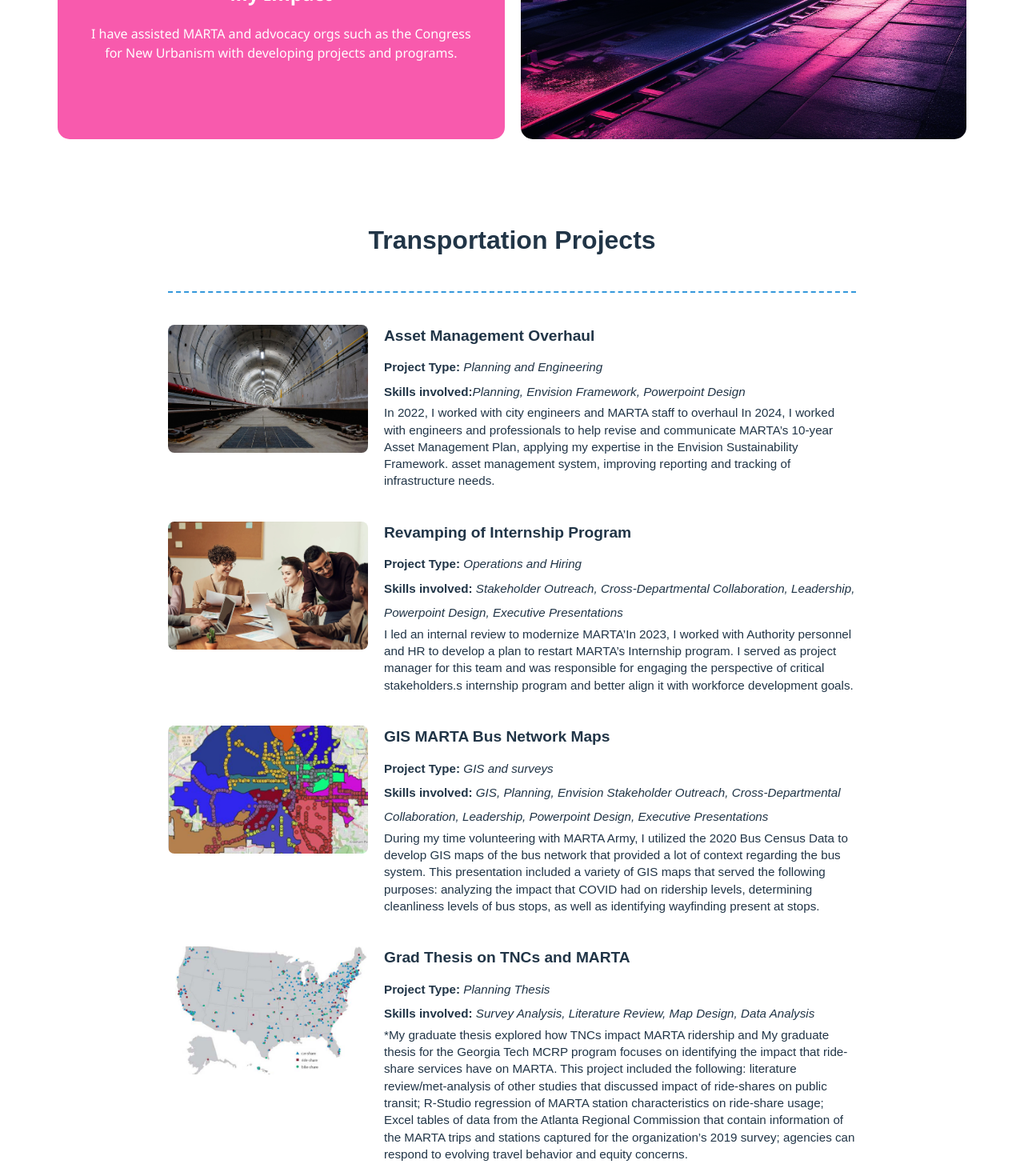
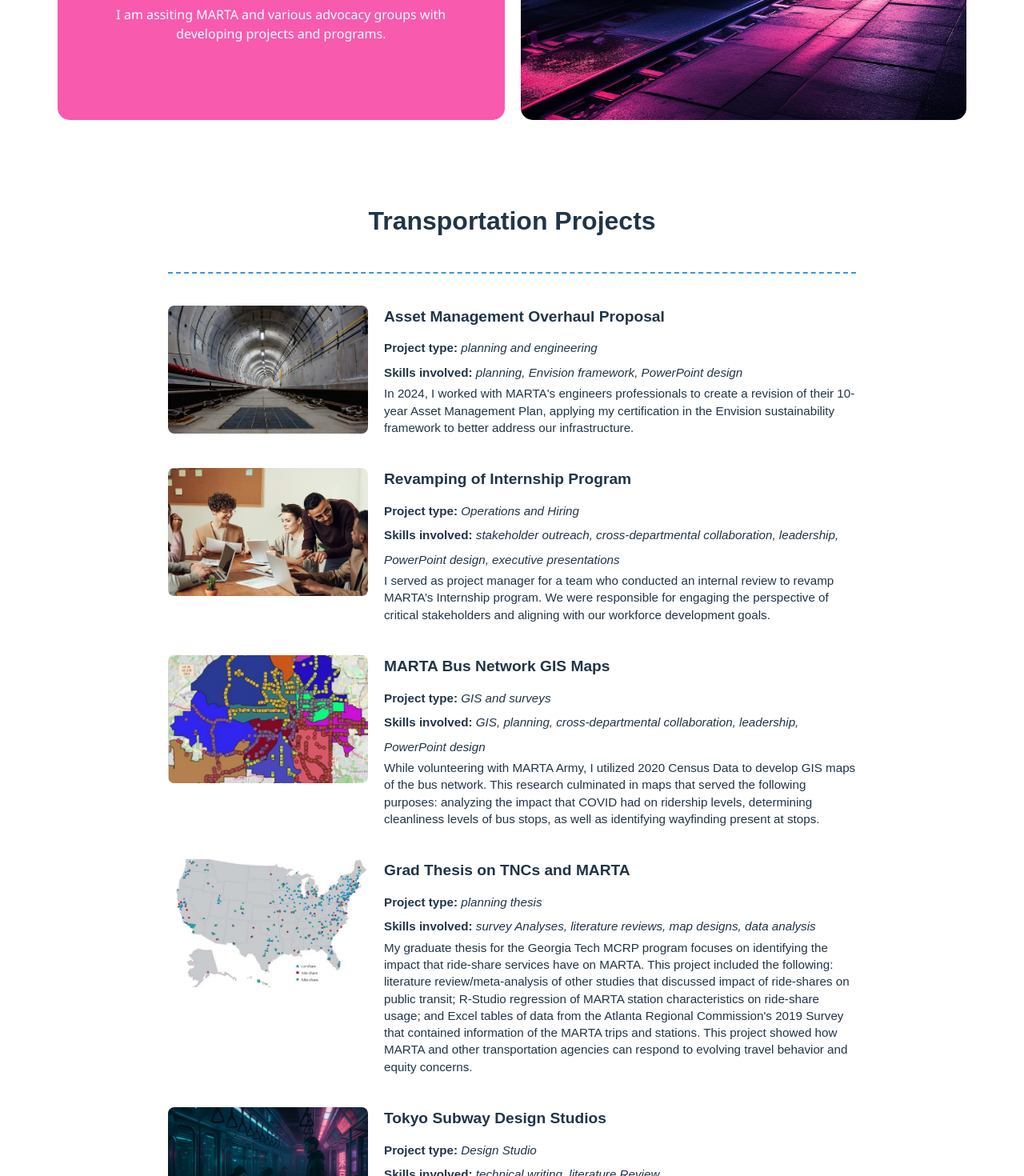
Before and after one commit to zstarbuck/zachary-starbuck-portfolio, a React (Vite) app: page / in a window 1280 px wide. Shown: the part 1330-2800 px from the top of the page at 80% size. Built offline with nearby package versions, Linux system fonts and the light colour scheme.

Commit message:
edits to home, about and projects

```diff
--- a/src/components/about/About.jsx
+++ b/src/components/about/About.jsx
@@ -9,7 +9,7 @@
           <div className="dot" />
           <h2>My Expertise</h2>
           <p>
-            As a transportation professional and urbanist advocate, I specialize in managing administrative work,
+            As a transportation professional and urbanist, I specialize in managing administrative work,
             data analysis, and stakeholder engagement.
           </p>
         </div>
@@ -18,7 +18,7 @@
           <div className="dot" />
           <h2>My Approach</h2>
           <p>
-            I believe in a collaborative, cross-functional approach to transportation efforts that seeks to
+            I believe in a collaborative, cross-functional approach to transportation efforts that seek to
             “meet people where they are.”
           </p>
         </div>
@@ -27,7 +27,7 @@
           <div className="dot" />
           <h2>My Impact</h2>
           <p>
-            I have assisted MARTA and advocacy orgs such as the Congress for New Urbanism with developing projects
+            I am assiting MARTA and various advocacy groups with developing projects
             and programs.
           </p>
         </div>
--- a/src/components/home/Home.jsx
+++ b/src/components/home/Home.jsx
@@ -28,8 +28,8 @@
             and Advocacy
           </h1>
           <p className="description">
-            Zachary Starbuck is a transportation professional and advocate based in Stone Mountain, GA with
-            experience in public transit planning, data analysis, policy advocacy, and community outreach.
+            I am a transportation professional and advocate with experience
+            in public transit planning, data analysis, policy advocacy, and community outreach.
           </p>
         </div>
       </section>
--- a/src/components/projects/Projects.jsx
+++ b/src/components/projects/Projects.jsx
@@ -2,78 +2,78 @@
 
 const projects = [
   {
-    title: "Asset Management Overhaul",
+    title: "Asset Management Overhaul Proposal",
     id: "Asset",
     type: {
-      title: "Project Type: ",
-      text: "Planning and Engineering"
+      title: "Project type: ",
+      text: "planning and engineering"
     },
     skills:{
-      title:"Skills involved:",
-      text:"Planning, Envision Framework, Powerpoint Design"
+      title:"Skills involved: ",
+      text:"planning, Envision framework, PowerPoint design"
     },
     description:
-      "In 2022, I worked with city engineers and MARTA staff to overhaul In 2024, I worked with engineers and professionals to help revise and communicate MARTA’s 10-year Asset Management Plan, applying my expertise in the Envision Sustainability Framework. asset management system, improving reporting and tracking of infrastructure needs.",
+      "In 2024, I worked with MARTA's engineers professionals to create a revision of their 10-year Asset Management Plan, applying my certification in the Envision sustainability framework to better address our infrastructure.",
     image: "/assetmgmt.png",
   },
   {
     title: "Revamping of Internship Program",
     id: "Intern",
     type: {
-      title: "Project Type: ",
+      title: "Project type: ",
       text: "Operations and Hiring"
     },
     skills:{
       title:"Skills involved: ",
-      text:"Stakeholder Outreach, Cross-Departmental Collaboration, Leadership, Powerpoint Design, Executive Presentations"
+      text:"stakeholder outreach, cross-departmental collaboration, leadership, PowerPoint design, executive presentations"
     },
     description:
-      "I led an internal review to modernize MARTA’In 2023, I worked with Authority personnel and HR to develop a plan to restart MARTA’s Internship program.  I served as project manager for this team and was responsible for engaging the perspective of critical stakeholders.s internship program and better align it with workforce development goals.",
+      "I served as project manager for a team who conducted an internal review to revamp MARTA’s Internship program. We were responsible for engaging the perspective of critical stakeholders and aligning with our workforce development goals.",
     image: "/internship.png",
   },
   {
-    title: "GIS MARTA Bus Network Maps",
+    title: "MARTA Bus Network GIS Maps",
     id: "GIS",
     type: {
-      title: "Project Type: ",
+      title: "Project type: ",
       text: "GIS and surveys"
     },
     skills:{
       title:"Skills involved: ",
-      text:"GIS, Planning, Envision Stakeholder Outreach, Cross-Departmental Collaboration, Leadership, Powerpoint Design, Executive Presentations"
+      text:"GIS, planning, cross-departmental collaboration, leadership, PowerPoint design"
     },
     description:
-      "During my time volunteering with MARTA Army, I utilized the 2020 Bus Census Data to develop GIS maps of the bus network that provided a lot of context regarding the bus system. This presentation included a variety of GIS maps that served the following purposes: analyzing the impact that COVID had on ridership levels, determining cleanliness levels of bus stops, as well as identifying wayfinding present at stops.",
+      "While volunteering with MARTA Army, I utilized 2020 Census Data to develop GIS maps of the bus network. This research culminated in maps that served the following purposes: analyzing the impact that COVID had on ridership levels, determining cleanliness levels of bus stops, as well as identifying wayfinding present at stops.",
     image: "/gismaps.png",
   },
   {
     title: "Grad Thesis on TNCs and MARTA",
     id: "Thesis",
     type: {
-      title: "Project Type: ",
-      text: "Planning Thesis"
+      title: "Project type: ",
+      text: "planning thesis"
     },
     skills:{
       title:"Skills involved: ",
-      text:"Survey Analysis, Literature Review, Map Design, Data Analysis"
+      text:"survey Analyses, literature reviews, map designs, data analysis"
     },
     description:
-      "*My graduate thesis explored how TNCs impact MARTA ridership and My graduate thesis for the Georgia Tech MCRP program focuses on identifying the impact that ride-share services have on MARTA. This project included the following: literature review/met-analysis of other studies that discussed impact of ride-shares on public transit; R-Studio regression of MARTA station characteristics on ride-share usage; Excel tables of data from the Atlanta Regional Commission that contain information of the MARTA trips and stations captured for the organization’s  2019 survey; agencies can respond to evolving travel behavior and equity concerns.",
+      "My graduate thesis for the Georgia Tech MCRP program focuses on identifying the impact that ride-share services have on MARTA. This project included the following: literature review/meta-analysis of other studies that discussed impact of ride-shares on public transit; R-Studio regression of MARTA station characteristics on ride-share usage; and Excel tables of data from the Atlanta Regional Commission's 2019 Survey that contained information of the MARTA trips and stations. This project showed how MARTA and other transportation agencies can respond to evolving travel behavior and equity concerns.",
     image: "/gradthesistncs.png",
   },
   {
     title: "Tokyo Subway Design Studios",
     id: "Tokyo",
     type: {
-      title: "Project Type: ",
+      title: "Project type: ",
       text: "Design Studio"
     },
     skills:{
       title:"Skills involved: ",
-      text:"Technical Writing, Literature Review"
+      text:"technical writing, literature Review"
     },
     description:
-      "I participated in international design studios I participated in subway design studios focused on the Shinagawa and Sumida wards in Tokyo, where I contributed to station area planning and transit-oriented development strategies. My work emphasized integrating urban design with community needs and enhancing accessibility around key transit hubs.xploring station area planning, accessibility, and multimodal design in Tokyo’s dense subway network.",
+      "I participated in subway design studios that focused on the Shinagawa and Sumida wards in Tokyo, Japan. The project was a major collaborative effort between engineers, architects, and city planners overseen by Georgia Tech faculty. I contributed to station area planning and transit-oriented development strategies, integrating urban design with community needs. Our focus was to enhance accessibility around key transit hubs by exploring station area planning, accessibility, and multimodal design in Tokyo’s dense subway network.",
     image: "/tokyosubway.png",
   },
   {
@@ -81,14 +81,14 @@
     id: "CSCtrails",
     type: {
       title: "Project Type: ",
-      text: "Site Development",
+      text: "site development",
     },
     skills:{
       title:"Skills involved: ",
-      text: "Powerpoint Design, Cost Analysis, Research"
+      text: "PowerPoint design, cost analysis, research"
     },
     description:
-      "I contributed to the Active Transit Trails I developed the Active Transit Trails for Cavalier Manor presentation to propose a network of walking, cycling, and jogging trails aimed at improving health outcomes, reducing car dependency, and enhancing connectivity in an underserved, majority-Black neighborhood. My work involved mapping trail routes using GIS tools, assessing local infrastructure needs, identifying funding mechanisms such as CDAs and TIFs, and integrating broader urban design strategies like community gardens and green infrastructure improvements.",
+       "For my internship with the Center for Sustainable Communities (CSC), I developed active transit trail proposals for Cavalier Manor to identify a network of walking, cycling, and jogging trails aimed at improving health outcomes, reducing car dependency, and enhancing connectivity in an underserved, majority-Black neighborhood. My work involved mapping trail routes, using Google Earth, assessing local infrastructure needs, identifying funding opportunities, and integrating broader urban design strategies such as community gardens and green infrastructure improvements.",
     image: "/activetransit.png",
   },
 ];
```
